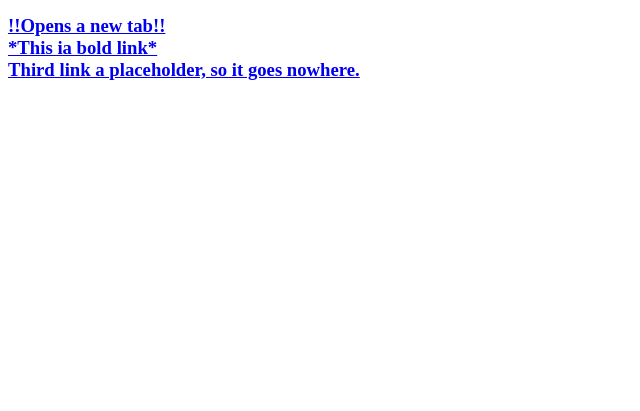
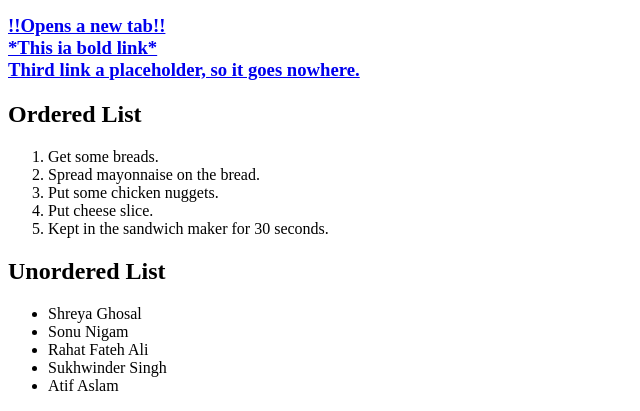
Before and after one commit to khnfarha1987/Building-Up-HTML, a plain HTML site: page index.html in a window 1280 px wide. Shown: the part 463-874 px from the top of the page, without its empty margins (0-640 px from the left). Before the commit the page ends 800 px from the top, so only its background shows below. Drawn offline with Linux system fonts and the light colour scheme.

Commit message:
added ordered list and unordered list.

```diff
--- a/index.html
+++ b/index.html
@@ -33,6 +33,30 @@
         <a href="#">Third link a placeholder, so it goes nowhere.</a>
     </h3>
 
+    <!--Bonus-->
+    <!--Create an ordered list of steps to make a sandwich.-->
+    <h2>Ordered List</h2>
+    <ol>
+        <li>Get some breads.</li>
+        <li>Spread mayonnaise on the bread.</li>
+        <li>Put some chicken nuggets.</li>
+        <li>Put cheese slice.</li>
+        <li>Kept in the sandwich maker for 30 seconds.</li>
+    </ol>
+
+    <!-- Create an unordered list of five bands/musicians you like.-->
+    <h2>Unordered List</h2>
+    <ul>
+        <li>Shreya Ghosal</li>
+        <li>Sonu Nigam</li>
+        <li>Rahat Fateh Ali</li>
+        <li>Sukhwinder Singh</li>
+        <li>Atif Aslam</li>
+    </ul>
+
+    <!--Create a table with two columns (animal class and animal name) and four rows of animals.-->
+
+
 </body>
 
 </html>
```
Also changed, not shown: 1 other file.
